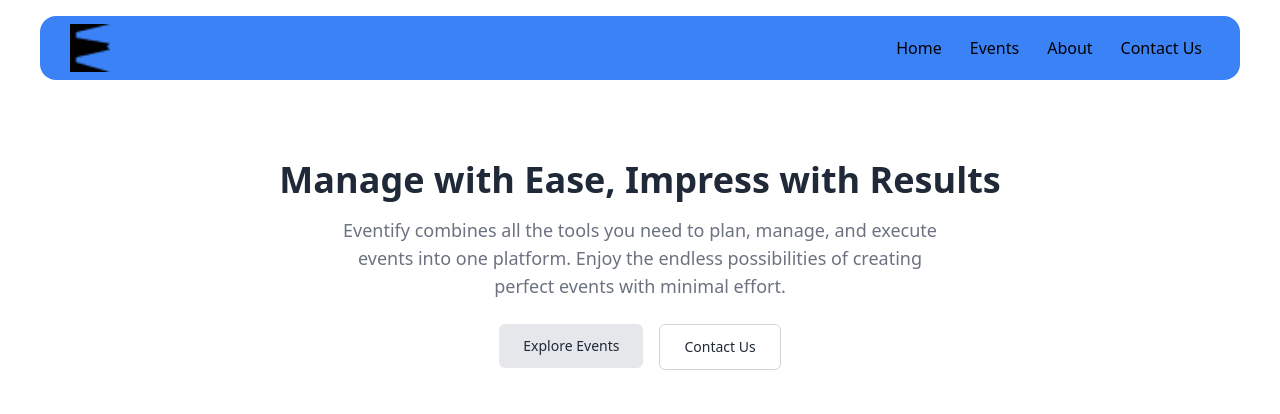
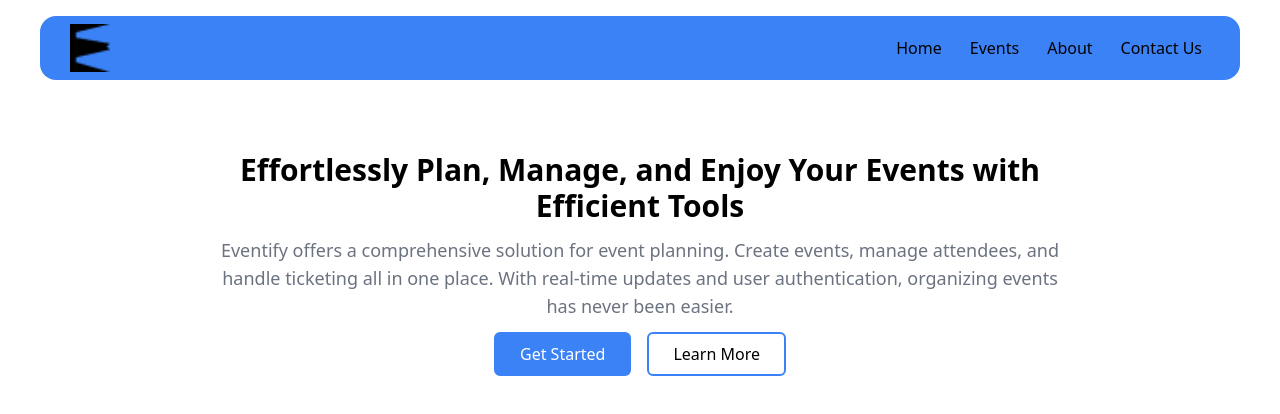
Before and after one commit to Ashakour1/Eventify, a React (Vite) app in the folder client/: page / in a window 1280 px wide. Shown: the top 414 px of the page. Built offline with nearby package versions, Linux system fonts and the light colour scheme.

Commit message:
Update HeroSection component with improved messaging and button styling

```diff
--- a/client/src/pages/Hero-section.jsx
+++ b/client/src/pages/Hero-section.jsx
@@ -1,26 +1,35 @@
+import Header from "@/components/Header";
+import { Button } from "@/components/ui/button";
 import React from "react";
 import { Link } from "react-router-dom";
 
 const HeroSection = () => {
   return (
-    <main>
-      <div className="max-w-[1240px] pt-16 mx-auto h-full flex flex-col items-center">
-        <div className="text-center px-4">
-          <h1 className="text-3xl md:text-4xl font-bold text-gray-800">
-            Manage with Ease, Impress with Results
+    <main className="">
+      <div className="max-w-[1140px] mx-auto min-h-screen">
+        <div className="flex flex-col justify-center items-center text-center w-9/12 mx-auto pt-14 space-y-3">
+          <h1 className="text-3xl font-bold">
+            Effortlessly Plan, Manage, and Enjoy Your Events with Efficient
+            Tools
           </h1>
-          <p className="text-base md:text-lg text-gray-500 mt-4 max-w-[600px] mx-auto">
-            Eventify combines all the tools you need to plan, manage, and execute events into one platform. Enjoy the endless possibilities of creating perfect events with minimal effort.
+          <p className="text-lg text-gray-500 ">
+            Eventify offers a comprehensive solution for event planning. Create
+            events, manage attendees, and handle ticketing all in one place.
+            With real-time updates and user authentication, organizing events
+            has never been easier.
           </p>
-          <div className="flex justify-center gap-4 mt-6">
-            <Link to="/events">
-              <button className="py-2 px-4 md:py-3 md:px-6 bg-gray-200 text-gray-800 rounded-md text-sm font-medium hover:bg-gray-300 transition-colors">
-                Explore Events
+          <div className="flex gap-4">
+            <Link to="/register">
+              <button
+                type="button"
+                className="border-customBlue rounded-md border-2 bg-customBlue hover:bg-customBlue/90 px-6 py-2 text-white"
+              >
+                Get Started
               </button>
             </Link>
-            <Link to="/contact">
-              <button className="py-2 px-4 md:py-3 md:px-6 border border-gray-300 text-gray-800 rounded-md text-sm font-medium hover:bg-gray-100 transition-colors">
-                Contact Us
+            <Link to="/">
+              <button className="border-customBlue rounded-md border-2 bg-transparent hover:bg-none px-6 py-2 text-black hover:bg-customBlue/45 hover:text-white">
+                Learn More
               </button>
             </Link>
           </div>
```
